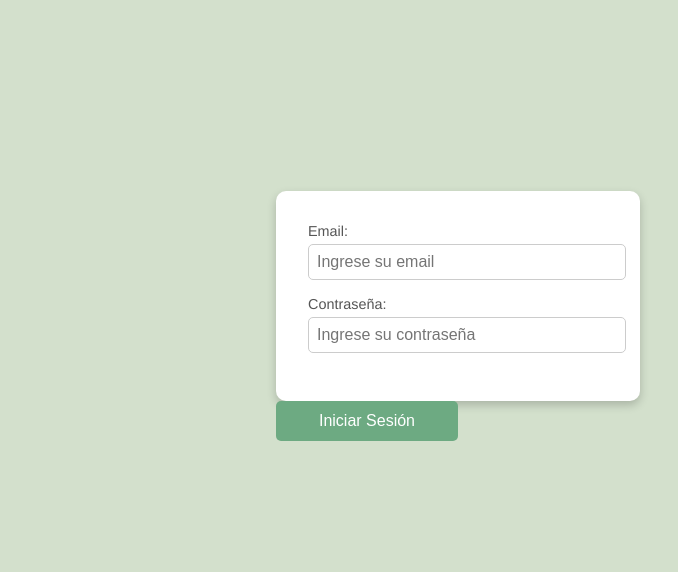
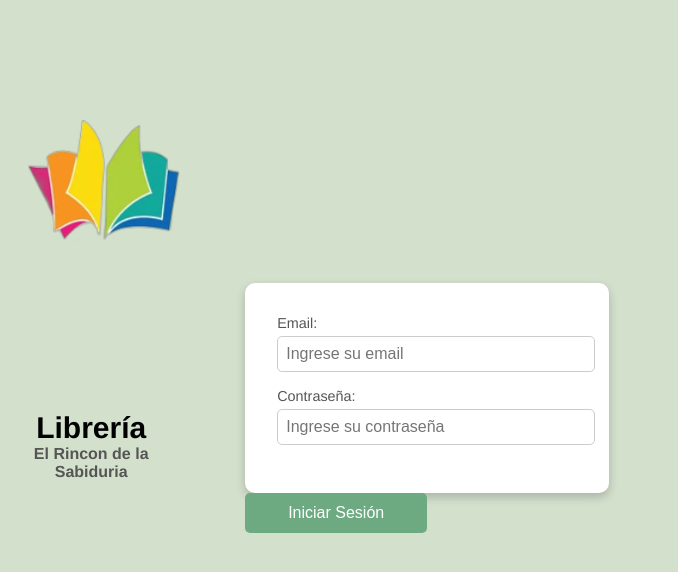
Before and after one commit to ajmedinabalboa/proyecto-sistema-libreria, a React (Vite) app in the folder frontend/: page / in a window 1280 px wide. Shown: the top 572 px of the page, without its empty margins (0-678 px from the left). Built offline with nearby package versions, Linux system fonts and the light colour scheme; a web font is replaced by a local one.

Commit message:
Se ajusta diseno frontend para llegar a la version 1.0.2

```diff
--- a/frontend/package.json
+++ b/frontend/package.json
@@ -1,7 +1,7 @@
 {
   "name": "libreria-g2-react",
   "private": true,
-  "version": "1.0.0",
+  "version": "1.0.2",
   "type": "module",
   "scripts": {
     "dev": "vite",
--- a/frontend/src/App.css
+++ b/frontend/src/App.css
@@ -502,19 +502,55 @@ h2 {
 /*estilos solo para el login */
 .login-page {
   display: flex;
-  flex-direction: column;
-  justify-content: center;
-  align-items: flex-end;
+  justify-content: left;
+  align-items: left;
   height: 100vh;
-  margin: 0;
   font-family: 'Muli', Helvetica, Arial, sans-serif;
-  padding-top: 5px;
-  width: 50%;
-  padding-right: 50 px
 }
 
+.left-container {
+  display: flex;
+  flex-direction: column;
+  align-items: center;
+  justify-content: center;
+  width: 10%;
+  padding: 20px;
+  text-align: center;
+}
+.header-container {
+  position: absolute;
+  top: 20px;
+  right: 20px;
+  display: flex;
+  align-items: center;
+  gap: 5px;
+}
+.logo {
+  width: 90px; /* Ajusta el tamaño del logo */
+  height: auto;
+  margin-bottom: 10px;
+}
+
+/* Contenedor del título */
+.title-container {
+  text-align: center;
+}
+
+.title {
+  font-size: 30px;
+  font-weight: bold;
+  margin: 0;
+}
+
+.subtitle {
+  font-size: 16px;
+  color: #555;
+  margin: 0;
+}
 .container {
+  width: 40%;
   display: flex;
+  flex-direction: column;
   justify-content: center;
   align-items: center;
   height: 100vh;
--- a/frontend/src/api/ApiCategorias.js
+++ b/frontend/src/api/ApiCategorias.js
@@ -12,7 +12,7 @@ export const fetchCategorias = async () => {
   }
 };
 // Agregar una nueva marca
-export const addCategoria = async (nombre_categoria,descripcion_categoria) => {
+export const addCategoria = async (nombre_categoria, descripcion_categoria) => {
     try {
       const response = await fetch(API_URL, {
         method: "POST",
--- a/frontend/src/api/ApiLogin.js
+++ b/frontend/src/api/ApiLogin.js
@@ -1,6 +1,6 @@
 const API_URL = "http://localhost:3001";
 
-export const loginUsuario = async (email,contraseña) => {
+export const loginUsuario = async (email, contraseña) => {
     // eslint-disable-next-line no-useless-catch
     try {
         const response = await fetch(`${API_URL}/login`, {
--- a/frontend/src/api/ApiUnidadesMedidas.js
+++ b/frontend/src/api/ApiUnidadesMedidas.js
@@ -1,6 +1,6 @@
-// ApiMarcas.js
+// ApiUnidadesMedidas.js
 const API_URL = "http://localhost:3001/api/unidadesmedidas";
-//obtener todas las marcas
+//obtener todas las unidades de medida
 export const fetchUnidades = async () => {
  // eslint-disable-next-line no-useless-catch
  try {
@@ -25,7 +25,7 @@ export const addUnidad = async (nombre_unidadmedida) => {
       throw new Error("No se pudo agregar la Unidad de Medida");
     }
   };
-// Actualizar una marca
+// Actualizar una unidad
 export const updateUnidad = async (id, nombre_unidadmedida) => {
   // eslint-disable-next-line no-useless-catch
   try {
--- a/frontend/src/components/Forms/FomLogin.jsx
+++ b/frontend/src/components/Forms/FomLogin.jsx
@@ -1,7 +1,8 @@
 import React, { useState, useEffect } from "react";
 import { useNavigate } from "react-router-dom";
 import { loginUsuario } from "../../api/ApiLogin.js"; // Ajusta la ruta de importación
-import libreriaLogo from "../../assets/tinywow_change_bg_photo_74242905.png";
+import Logo from "../Home/Logo.jsx"
+
 const FormLogin = ({ setIsAuthenticated }) => {
   const [email, setEmail] = useState("");
   const [contraseña, setContraseña] = useState("");
@@ -40,13 +41,14 @@ const FormLogin = ({ setIsAuthenticated }) => {
   };
   return (
     <div className="login-page">
-  <div className="logo-libreria">
-    <img src={libreriaLogo} className="logo-libreria" alt="Librería Logo" />
+      <div className="left-container">
+        <Logo />
+        <div className="title-container">
+          <h2 className="title">Librería</h2>
+          <h3 className="subtitle">El Rincon de la Sabiduria</h3>
         </div>
-  <h1 className="title">Librería</h1>
-  <h2 className="subtitle">G2 React</h2>
+      </div>
       <div className="container">
-
         {error && <p className="error-message">{error}</p>}
         <form onSubmit={handleSubmit}>
           <div className="login-card">
--- a/frontend/src/components/Screens/About.jsx
+++ b/frontend/src/components/Screens/About.jsx
@@ -1,10 +1,13 @@
 const About = () => {
     return (
-        <div className="about-container">
+        <div className="card-table">
+            <div className="table-header">
+                <h3 className="table-title">Proyecto Final Libreria El Rincon de la Sabiduria</h3>
+          </div>
             <h3>Desarrolladores Front End</h3>
             <ul>
                 <li>Luis Carlos Iturricha</li>
-                <li>Silvia Vigabriel</li>
+                <li>Silvia Vigabriel Muñoz</li>
             </ul>
 
             <h3>Desarrolladores Back End</h3>
```
Also changed, not shown: frontend/src/components/Forms/FormCategoria.jsx (+4 -6 lines), frontend/src/components/Forms/FormLogout.jsx (+3 -22 lines), frontend/src/components/Forms/FormProveedor.jsx (+4 -4 lines), frontend/src/main.jsx (+0 -24 lines), 1 other file (tests, documents, lock files or other folders). Lines whose indentation alone changed are shown as unchanged.
